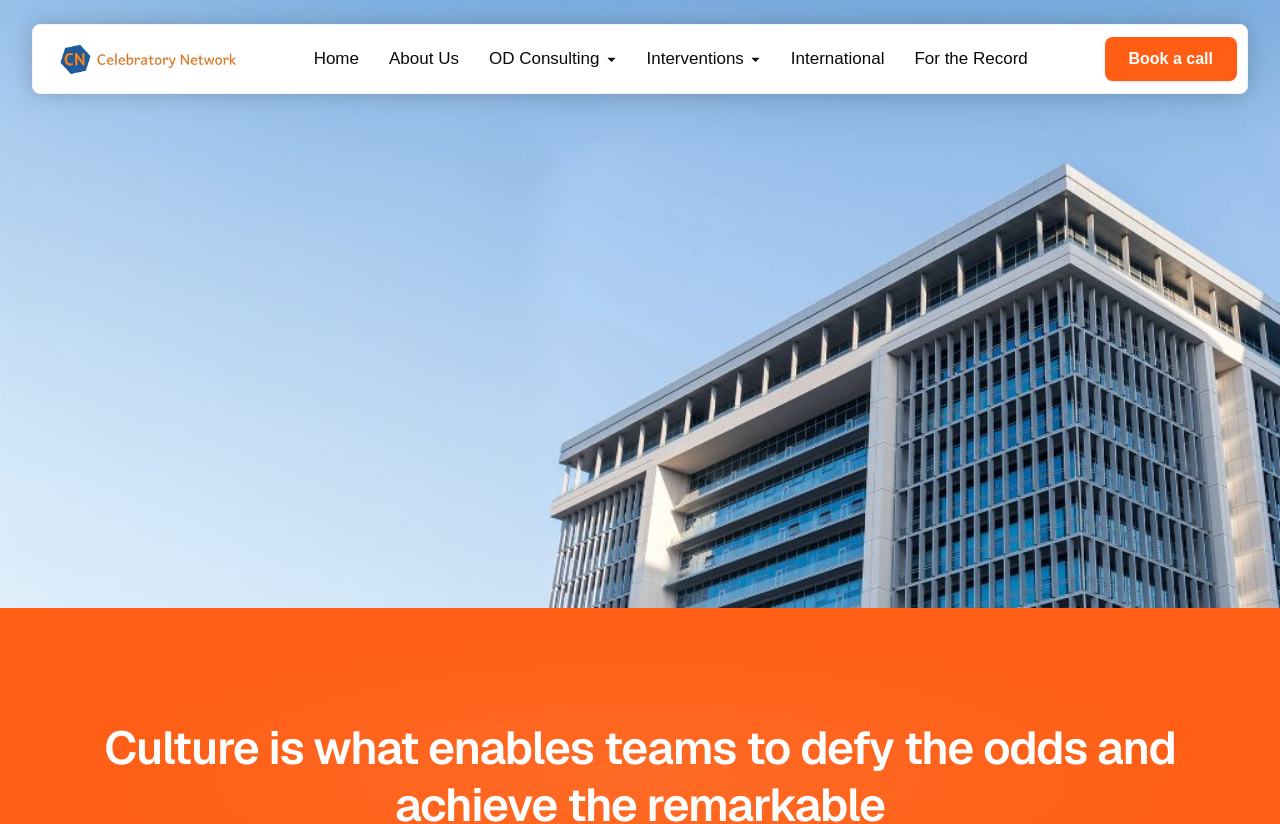
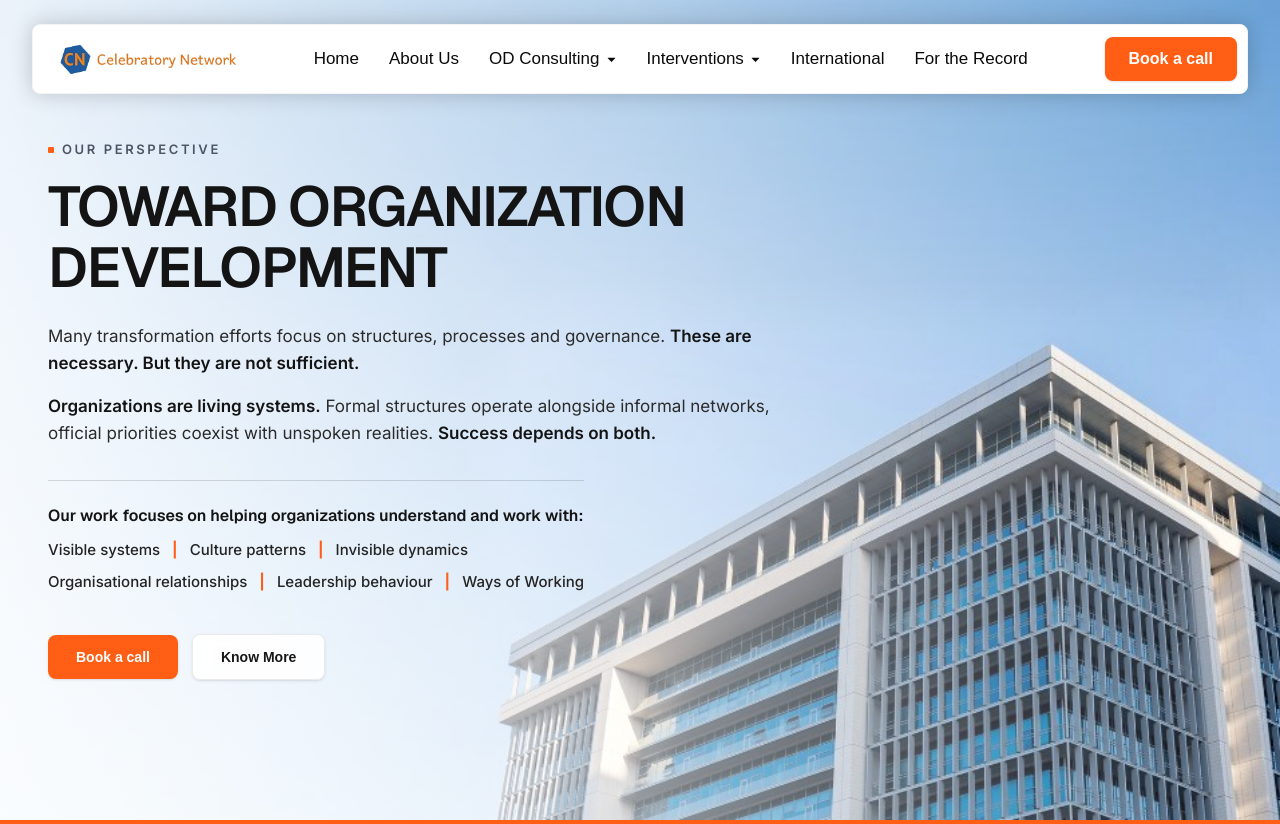
Before and after one commit to chaitanyaeparivartan-sketch/Celebratory-Network, a Next.js app: page /business-od in a window 1280 px wide. Shown: the top 824 px of the page. Built offline with nearby package versions, Linux system fonts and the light colour scheme; a web font is replaced by a local one.

Commit message:
feat(business-od): add perspective hero content with dimensions and unoptimized hero bg

```diff
--- a/app/od-consulting/business-od/components/Hero.jsx
+++ b/app/od-consulting/business-od/components/Hero.jsx
@@ -1,18 +1,135 @@
+"use client";
+
 import Image from "next/image";
+import Link from "next/link";
+import Reveal from "@/app/components/Common/Reveal";
 
 export default function BusinessODHero({ className = "" }) {
   return (
-    <section className={`relative w-full overflow-hidden bg-white ${className}`}>
-      <div className="relative w-full h-[45vh] sm:h-[55vh] md:h-[68vh] lg:h-[76vh] min-h-[340px] max-h-[880px]">
+    <section
+      className={`relative w-full overflow-hidden bg-[#e6f1f8] min-h-[640px] sm:min-h-[700px] md:min-h-[760px] lg:min-h-[820px] flex items-center ${className}`}
+    >
+      {/* Background Image - exact uploaded JPG, unoptimized */}
+      <div className="absolute inset-0 z-0">
         <Image
           src="/BusinessOD/hero-building.jpg"
-          alt="Business Organization Development"
+          alt="Toward Organization Development"
           fill
           priority
           unoptimized
           sizes="100vw"
-          className="object-cover object-bottom"
+          className="object-cover object-right-bottom"
         />
+        {/* Soft atmospheric gradient wash ensuring maximum readability on left */}
+        <div
+          className="absolute inset-0 bg-gradient-to-r from-white/95 via-white/80 to-transparent md:from-white/85 md:via-white/50 md:to-transparent pointer-events-none"
+          aria-hidden="true"
+        />
+      </div>
+
+      {/* Hero Content */}
+      <div className="relative z-10 w-full max-w-[1680px] mx-auto px-4 sm:px-6 lg:px-8 xl:px-12 py-16 sm:py-20 md:py-24 lg:py-28">
+        <div className="max-w-[680px] xl:max-w-[740px] flex flex-col items-start">
+          {/* Eyebrow / Tag */}
+          <Reveal direction="up" duration={650} delay={60}>
+            <div className="flex items-center gap-2 mb-3 sm:mb-4">
+              <span className="w-1.5 h-1.5 rounded-[1px] bg-[#FF5E14] shrink-0" />
+              <span
+                className="text-[#4b5563] font-semibold text-[11px] sm:text-[12px] md:text-[13px] tracking-[0.2em] uppercase select-none"
+                style={{ fontFamily: "Inter, sans-serif" }}
+              >
+                OUR PERSPECTIVE
+              </span>
+            </div>
+          </Reveal>
+
+          {/* Main Title */}
+          <Reveal direction="up" duration={700} delay={120}>
+            <h1
+              className="text-[#141414] font-semibold text-3xl sm:text-4xl md:text-[44px] lg:text-[50px] xl:text-[56px] leading-[1.1] tracking-tight uppercase"
+              style={{
+                fontFamily: '"PP Mori", var(--font-geist-sans), sans-serif',
+              }}
+            >
+              Toward Organization Development
+            </h1>
+          </Reveal>
+
+          {/* Narrative Body Copy */}
+          <Reveal direction="up" duration={750} delay={180}>
+            <div
+              className="flex flex-col gap-3.5 sm:gap-4 mt-5 sm:mt-6 text-[#2b2b2b] text-[15px] sm:text-[16px] md:text-[17px] leading-[1.6]"
+              style={{ fontFamily: "Inter, sans-serif" }}
+            >
+              <p>
+                Many transformation efforts focus on structures, processes and governance.{" "}
+                <span className="font-semibold text-[#141414]">
+                  These are necessary. But they are not sufficient.
+                </span>
+              </p>
+
+              <p>
+                <span className="font-semibold text-[#141414]">Organizations are living systems.</span>{" "}
+                Formal structures operate alongside informal networks, official priorities coexist with unspoken realities.{" "}
+                <span className="font-semibold text-[#141414]">
+                  Success depends on both.
+                </span>
+              </p>
+            </div>
+          </Reveal>
+
+          {/* Work Focus Dimensions */}
+          <Reveal direction="up" duration={750} delay={240}>
+            <div className="mt-6 sm:mt-8 pt-5 sm:pt-6 border-t border-[#141414]/15 flex flex-col gap-3 w-full">
+              <p
+                className="text-[#141414] font-semibold text-[14px] sm:text-[15px] md:text-[16px] leading-[1.4]"
+                style={{
+                  fontFamily: '"PP Mori", var(--font-geist-sans), sans-serif',
+                }}
+              >
+                Our work focuses on helping organizations understand and work with:
+              </p>
+
+              <div
+                className="flex flex-col gap-2 sm:gap-2.5 text-[13px] sm:text-[14px] md:text-[15px] text-[#242424] font-medium"
+                style={{ fontFamily: "Inter, sans-serif" }}
+              >
+                <div className="flex flex-wrap items-center gap-x-2.5 sm:gap-x-3 gap-y-1">
+                  <span>Visible systems</span>
+                  <span className="text-[#FF5E14] font-bold select-none">|</span>
+                  <span>Culture patterns</span>
+                  <span className="text-[#FF5E14] font-bold select-none">|</span>
+                  <span>Invisible dynamics</span>
+                </div>
+                <div className="flex flex-wrap items-center gap-x-2.5 sm:gap-x-3 gap-y-1">
+                  <span>Organisational relationships</span>
+                  <span className="text-[#FF5E14] font-bold select-none">|</span>
+                  <span>Leadership behaviour</span>
+                  <span className="text-[#FF5E14] font-bold select-none">|</span>
+                  <span>Ways of Working</span>
+                </div>
+              </div>
+            </div>
+          </Reveal>
+
+          {/* Actions */}
+          <Reveal direction="up" duration={750} delay={300}>
+            <div className="mt-8 sm:mt-10 flex items-center gap-3 sm:gap-3.5">
+              <Link
+                href="/contact"
+                className="inline-flex items-center justify-center px-6 sm:px-7 py-3 rounded-[8px] bg-[#FF5E14] text-white font-['PP_Mori',sans-serif] text-sm font-semibold shadow-sm hover:bg-[#e0500d] hover:-translate-y-0.5 hover:shadow-[0_6px_18px_rgba(255,94,20,0.35)] active:scale-[0.98] transition-all cursor-pointer"
+              >
+                Book a call
+              </Link>
+              <Link
+                href="/about"
+                className="inline-flex items-center justify-center px-6 sm:px-7 py-3 rounded-[8px] bg-white/90 backdrop-blur-sm border border-[#EAEAEA] text-[#171717] font-['PP_Mori',sans-serif] text-sm font-semibold shadow-sm hover:bg-white hover:border-gray-300 hover:-translate-y-0.5 hover:shadow-sm active:scale-[0.98] transition-all cursor-pointer"
+              >
+                Know More
+              </Link>
+            </div>
+          </Reveal>
+        </div>
       </div>
     </section>
   );
```
